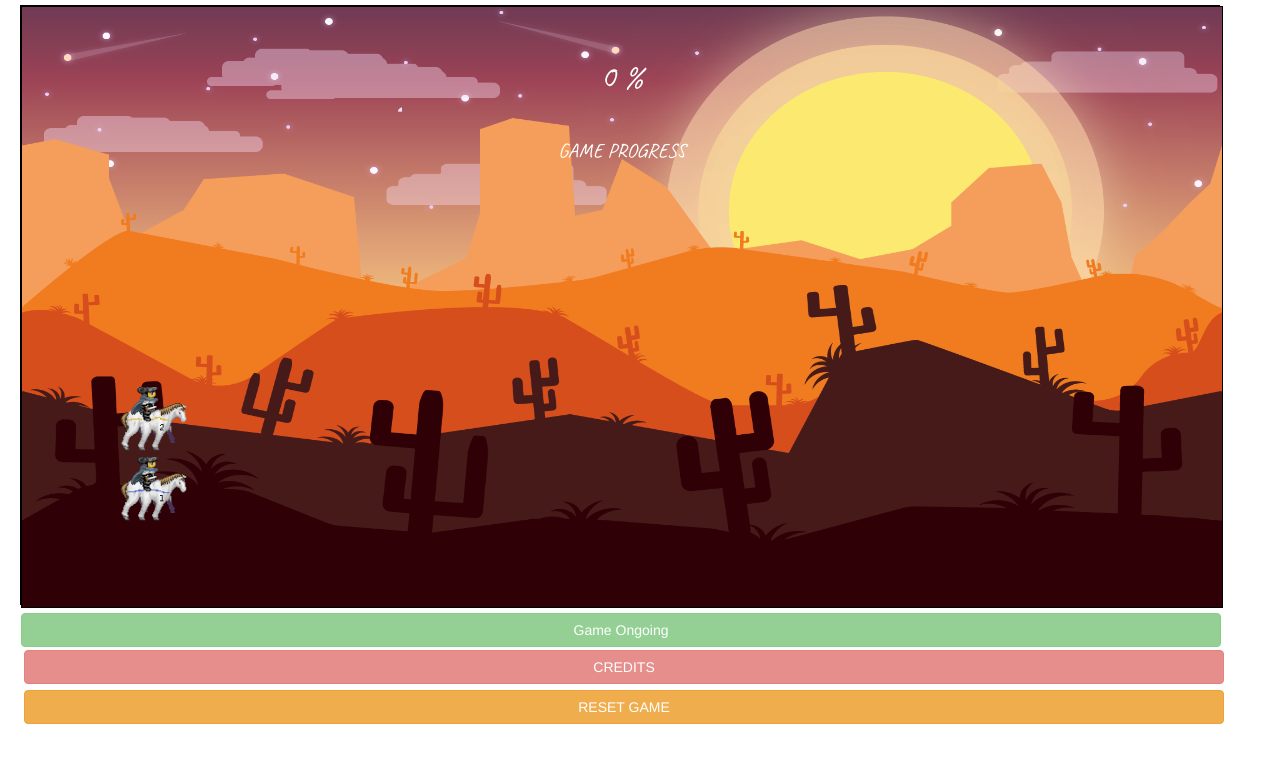
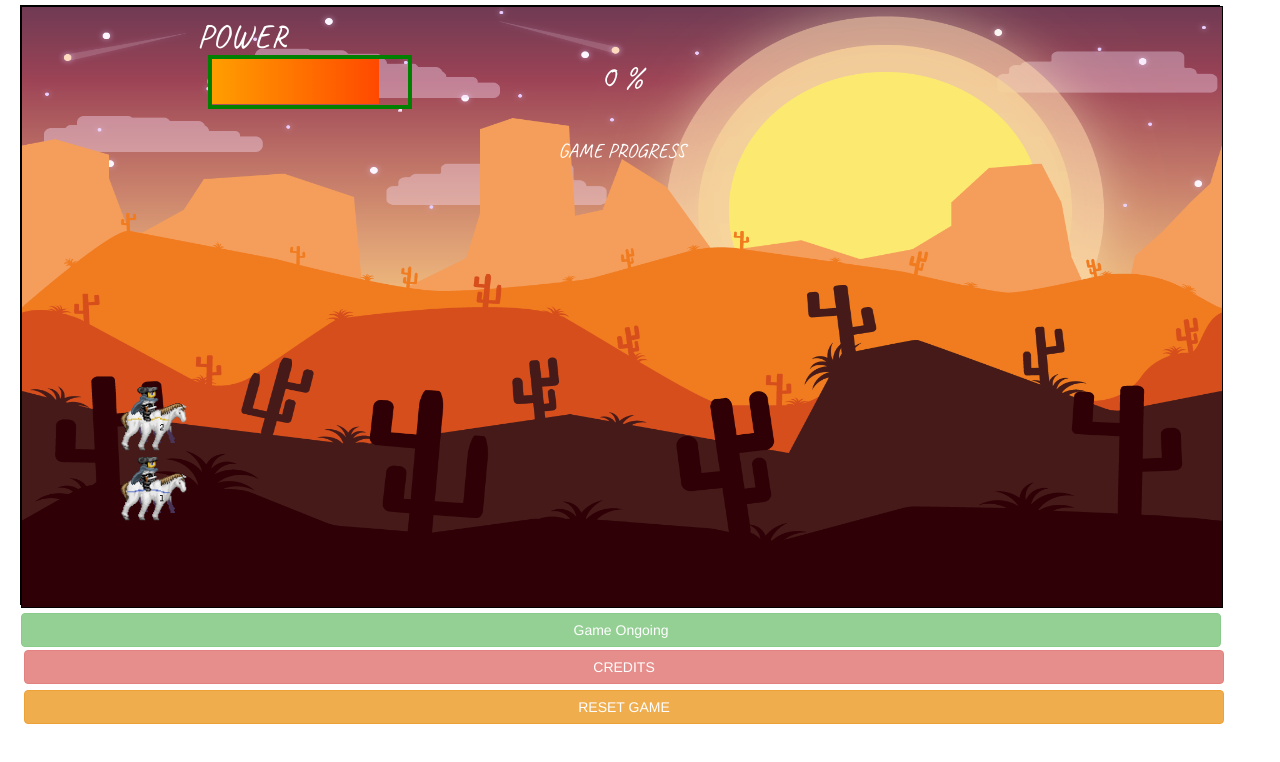
Before and after one commit to chrislopez24/HorJSing-Around, a plain HTML site: page index.html in a window 1280 px wide. Both pictures are taken after a click on the button "START GAME". Drawn offline with nearby package versions, Linux system fonts and the light colour scheme.

Commit message:
[Game] Added Simple Power Bar

```diff
--- a/index.html
+++ b/index.html
@@ -20,6 +20,7 @@
       <div id="menu">
           <div id="main">
             <h1>Hor<span>JS</span>ing Around</h1>
+            <img src="./img/horse.png">
           </div>
   <canvas id="canvas" width="1200" height="600"></canvas>
   <button type="button" id ="start-button" class="btn btn-success">START GAME</button>
--- a/js/game.js
+++ b/js/game.js
@@ -5,15 +5,16 @@ function Game(canvas) {
   this.fps = 60;
   this.winner = "";
   this.reset();
+  //this.framesCounter = 0;
 
 }
 var counter = 0;
 Game.prototype.start = function () {
-  console.log("Start() entro");
   this.interval = setInterval(function () {
     this.clear();
 
     this.framesCounter++;
+    //console.log(Math.floor(this.framesCounter/this.fps));
 
     // controlamos que frameCounter no sea superior a 1000
     if (this.framesCounter > 1000) {
@@ -33,8 +34,6 @@ Game.prototype.checkWinner = function () {
   if (counter > 100) {
     this.stop();
     if (this.horse1.x > this.horse2.x) {
-      //document.getElementById("start-button").innerText = "HORSE 1 WON!";
-      //alert("HORSE 1 WON!!");
       this.winner = "Horse 1";
       this.drawWinnerText();
     } else if (this.horse2.x > this.horse1.x) {
@@ -61,16 +60,27 @@ Game.prototype.drawWinnerText = function () {
 
 var PLAYER1_KEY = 90; // Z
 var PLAYER2_KEY = 77; // M
+var PLAYER1_KEY_POWER = 65; //A
 
 Game.prototype.setListeners = function () {
+  var powerMod;
   document.onkeyup = function (event) {
     if (event.keyCode === PLAYER1_KEY) {
       this.horse1.animateImg();
       this.horse1.x += 30;
+      if (powerMod) {
+        this.horse1.x += powerMod;
+      }
+      console.log(this.horse1.x);
     }
     if (event.keyCode === PLAYER2_KEY) {
       this.horse2.animateImg();
       this.horse2.x += 30;
+    }
+    if(event.keyCode === PLAYER1_KEY_POWER ) {
+      powerMod = this.framesCounter;
+      console.log(`A pressed : ${powerMod} value`)
+    return powerMod;
     }
   }.bind(this)
 }
@@ -83,8 +93,7 @@ Game.prototype.reset = function () {
   this.horse2 = new Horse(this, './img/p2.png', 0, 380);
 
   this.framesCounter = 0;
-  this.counter = 0;
-  //this.uielements.amountProgressLoaded = 0
+  counter = 0;
   this.winner = "";
 };
 
@@ -109,6 +118,7 @@ Game.prototype.credits = function () {
 Game.prototype.draw = function () {
   this.background.draw();
   this.uielements.drawProgressBar();
+  this.uielements.drawPowerBar();
   this.horse1.draw();
   this.horse2.draw();
 };
--- a/js/index.js
+++ b/js/index.js
@@ -3,6 +3,12 @@ window.onload = function() {
   var startButton = document.getElementById("start-button");
   var resetButton = document.getElementById("reset-button");
   var creditsButton = document.getElementById("credits-button")
+  var audioMenu = new Audio("./audios/music-menu.mp3")
+  document.addEventListener("mousemove", function() {
+    audioMenu.loop = true;
+    audioMenu.play();
+  });
+
   startButton.addEventListener("click", function() {
     game.start();
     startButton.innerText = "Game Ongoing";
--- a/js/uielements.js
+++ b/js/uielements.js
@@ -1,13 +1,16 @@
 function UIElements(game) {
   this.game = game;
+  //Common vars
+  this.x = 0;
+  this.y = 0;
+  //Progress Bar vars
   this.diff; // diff for progress bar
   this.start = 4.80; //starting point
   this.amountProgressLoaded = 0;
-  this.x = 0;
-  this.y = 0;
+  //Power Bar vars
 
 }
-UIElements.prototype.drawProgressBar = function () {
+UIElements.prototype.drawProgressBar = function() {
   diff = (counter / 100) * Math.PI * 2;
   //GAME PROGRESS TEXT
   this.game.ctx.font = "20px Caveat";
@@ -25,13 +28,42 @@ UIElements.prototype.drawProgressBar = function () {
   this.game.ctx.textAlign = 'center'; //you know already for aligning text in center;
   this.game.ctx.lineWidth = 20; // for Stroke width
   this.game.ctx.font = '25pt Caveat'; // for font specifying
+  this.game.ctx.closePath();
   this.game.ctx.beginPath(); // starting circle drawing function
   this.game.ctx.arc(this.x + 600, this.y + 70, 50, this.start, diff + this.start, false);
   this.game.ctx.stroke();
   this.game.ctx.fillText(`${counter} %`, this.x + 600, this.y + 80);
-
+  this.game.ctx.closePath();
   this.amountProgressLoaded++;
   if (counter == 101) {
     this.game.stop();
   }
 }
+UIElements.prototype.drawPowerBar = function() {
+  this.drawPowerBar1();
+  //this.drawPowerBar2();
+
+  if (this.game.framesCounter >= 192) {
+    this.game.framesCounter = 0;
+  }
+}
+UIElements.prototype.drawPowerBar1 = function() {
+  var power = this.game.ctx.createLinearGradient(0,0,500,0);
+    power.addColorStop(0,"yellow");
+    power.addColorStop(1,"red");
+  this.game.ctx.beginPath();
+  this.game.ctx.rect(188, 50, 200, 50);
+  this.game.ctx.lineWidth = 4;
+  this.game.ctx.strokeStyle = 'green';
+  this.game.ctx.stroke()
+  this.game.ctx.closePath();
+  this.game.ctx.beginPath();
+  this.game.ctx.fillText(`POWER`, 220, 40);
+  this.game.ctx.fillStyle = power;
+  this.game.ctx.rect(190, 52, this.game.framesCounter , 45);
+  this.game.ctx.fill();
+  this.game.ctx.closePath();
+}
+UIElements.prototype.resetPowerBar = function() {
+
+}
```
Also changed, not shown: 1 other file.
